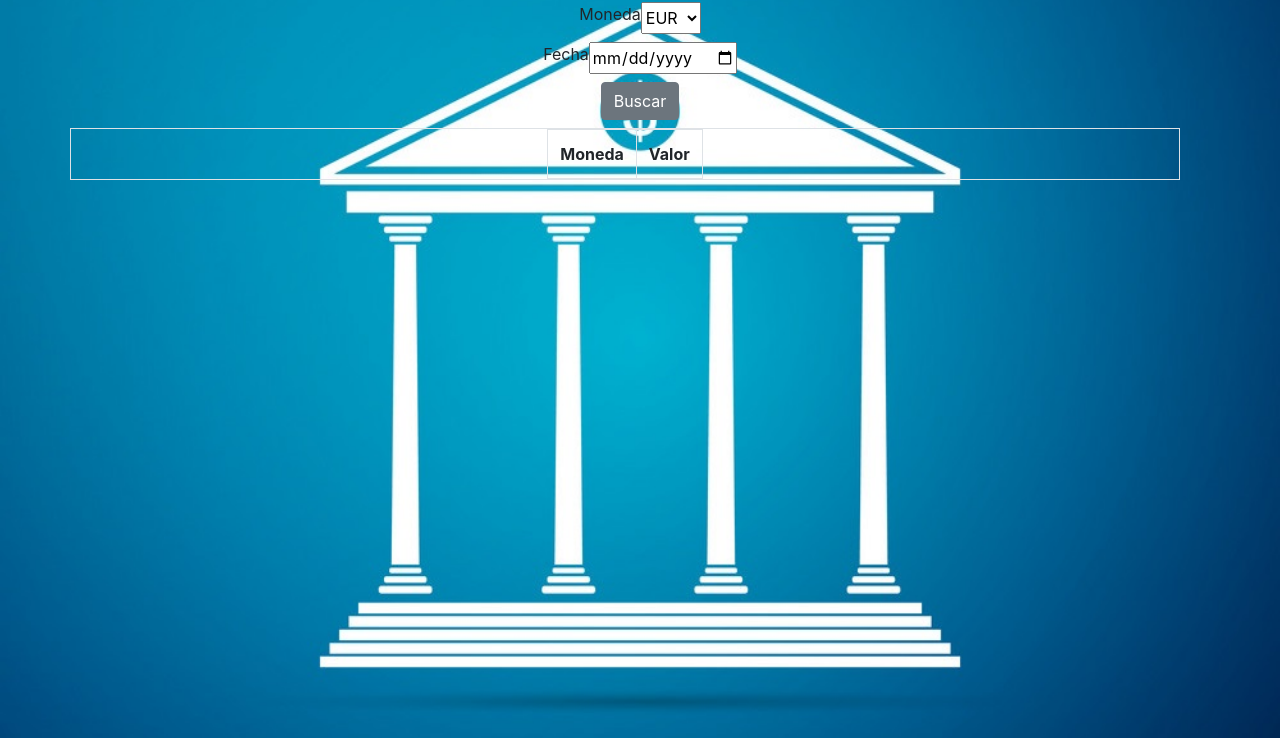
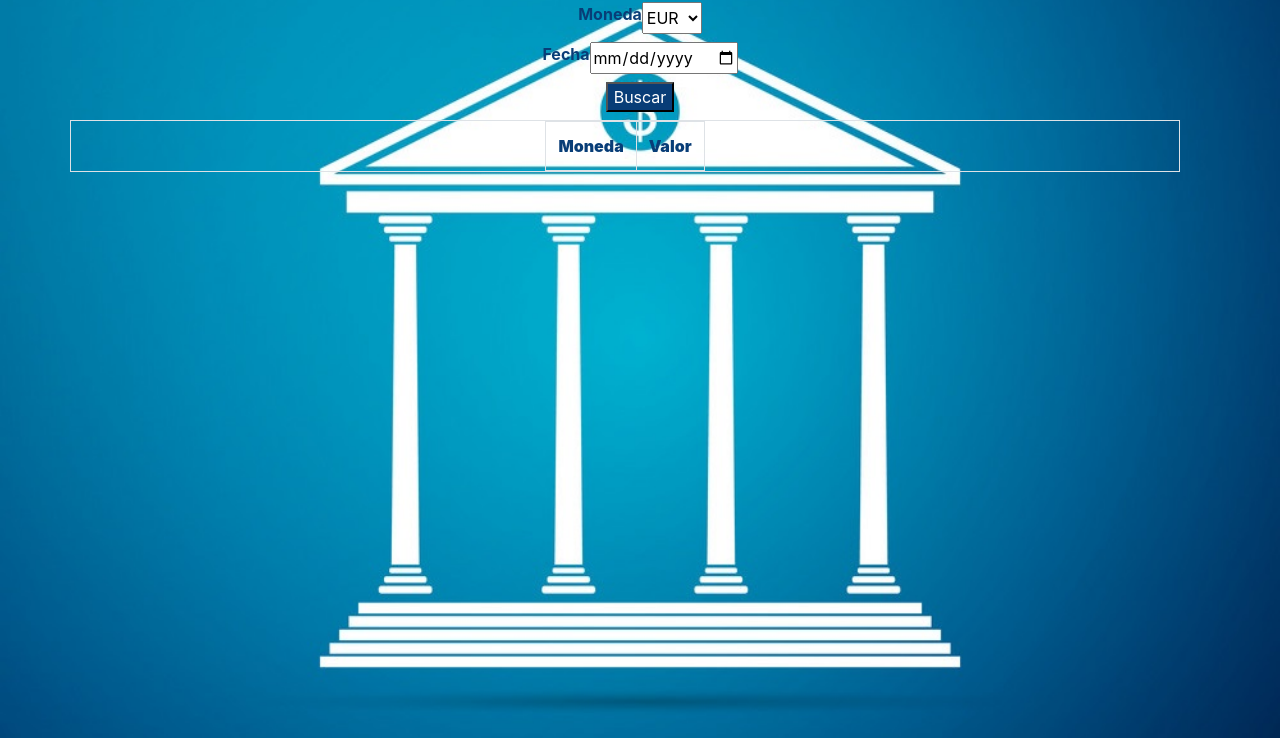
Before and after one commit to Castro-D/-Casa-de-cambio, a website: page index.html in a window 1280 px wide. Shown: the part 62-800 px from the top of the page. Drawn offline with nearby package versions, Linux system fonts and the light colour scheme.

Commit message:
agrega colores y estilos en css

```diff
--- a/index.html
+++ b/index.html
@@ -11,10 +11,10 @@
 <body>
     <div class='container'>
         <div class='row justify-content-center mt-2'>
-            <h1>Casa de cambio</h1>
+            <h1 class="color-azul"><strong>Casa de cambio</strong></h1>
         </div>
         <div class='row justify-content-center mb-2'>
-            <label for="bases">Moneda</label>
+            <label for="bases" class="color-azul"><strong>Moneda</strong></label>
             <select id="bases" name="bases">
                 <option>EUR</option>
                 <option>GBP</option>
@@ -52,16 +52,16 @@
             </select>
         </div>
         <div class='row justify-content-center mb-2'>
-            <label for="fecha">Fecha</label>
+            <label for="fecha" class="color-azul"><strong>Fecha</strong></label>
             <input id="fecha" name="fecha" type="date" required />
         </div>
         <div class='row justify-content-center mb-2'>
-            <button type="button" class="btn btn-secondary">Buscar</button>
+            <button type="button" class="boton-azul letra-blanca">Buscar</button>
         </div>
         <table class='table row justify-content-center mt-2 table-bordered'>
-            <tr>
-                <th>Moneda</th>
-                <th>Valor</th>
+            <tr class="color-azul">
+                <th><strong>Moneda</strong></th>
+                <th><strong>Valor</strong></th>
             </tr>
         </table>
     </div>
--- a/style.css
+++ b/style.css
@@ -5,4 +5,15 @@
 body {
     background: url(./fondo.jpg) no-repeat center center fixed;
     background-size: cover;
-   }
+}
+
+.color-azul {
+    color: rgb(8, 61, 119);
+}
+
+.boton-azul {
+    background-color: rgb(8, 61, 119);
+}
+.letra-blanca {
+    color: white;
+}
```
